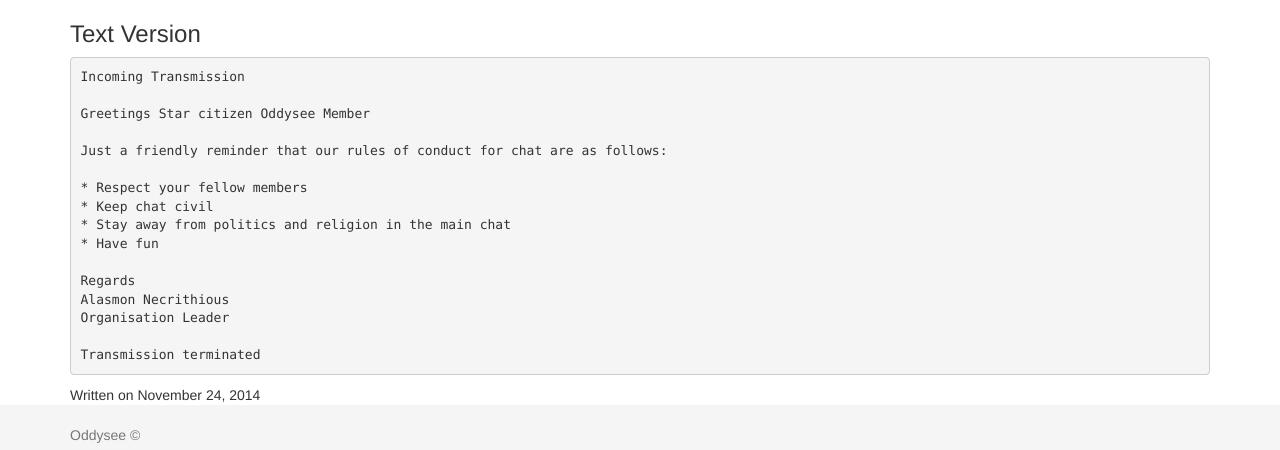
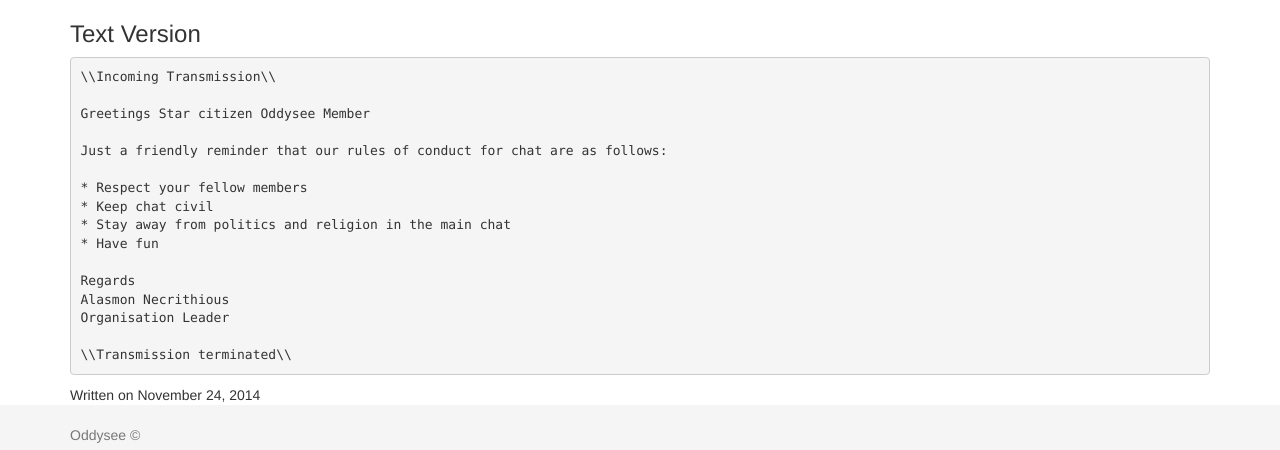
Before and after one commit to OddyseeGamers/oddysee, a Jekyll site: the page built from _posts/2014-11-24-chat-rules.md, in a window 1280 px wide and 960 px high, cut to the strip 495-945 px from the top of the window. Built offline with Jekyll 4.4.1, drawn with Linux system fonts in a browser that asks for light colours; nearby versions of some CDN libraries.

````diff
--- a/_posts/2014-11-24-chat-rules.md
+++ b/_posts/2014-11-24-chat-rules.md
@@ -8,21 +8,20 @@ title: Chat rules
 
 ### Text Version
 
-```
-Incoming Transmission
 
-Greetings Star citizen Oddysee Member
+    \\Incoming Transmission\\
 
-Just a friendly reminder that our rules of conduct for chat are as follows:
+    Greetings Star citizen Oddysee Member
 
-* Respect your fellow members
-* Keep chat civil
-* Stay away from politics and religion in the main chat
-* Have fun
+    Just a friendly reminder that our rules of conduct for chat are as follows:
 
-Regards
-Alasmon Necrithious
-Organisation Leader
+    * Respect your fellow members
+    * Keep chat civil
+    * Stay away from politics and religion in the main chat
+    * Have fun
 
-Transmission terminated
-```
+    Regards
+    Alasmon Necrithious
+    Organisation Leader
+
+    \\Transmission terminated\\
````
